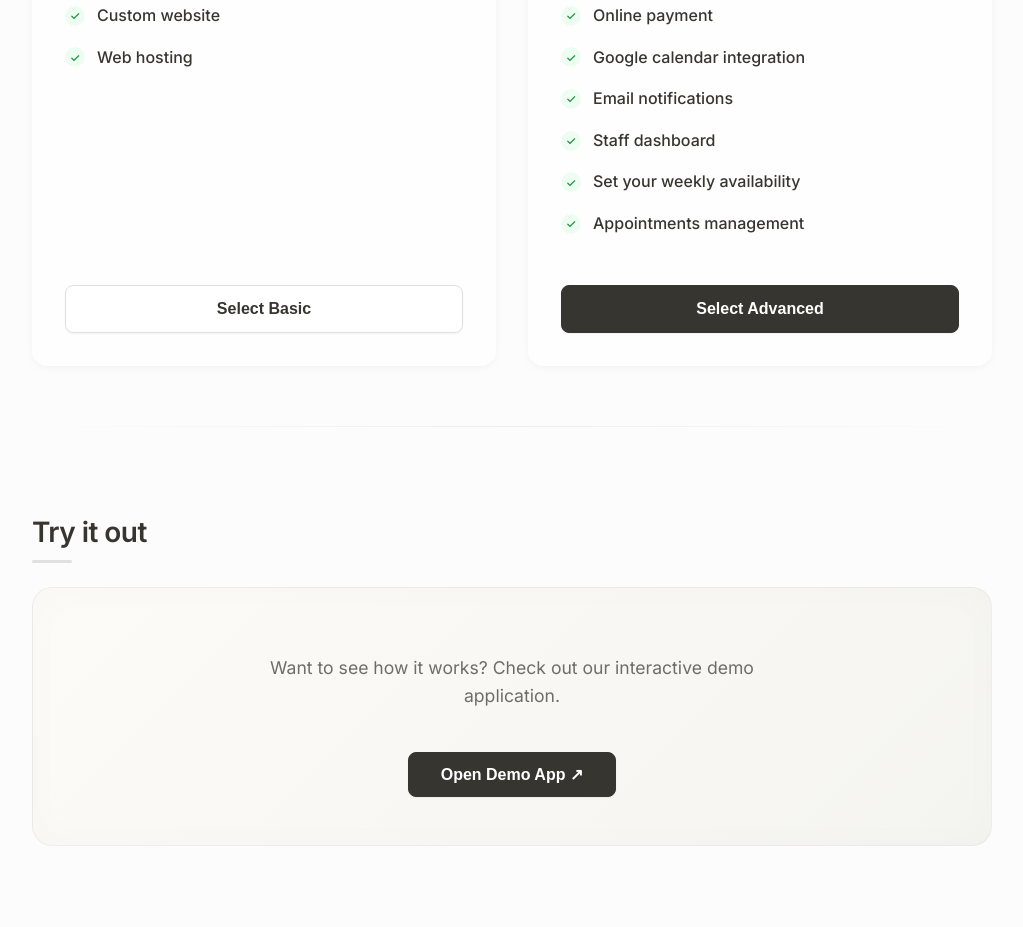
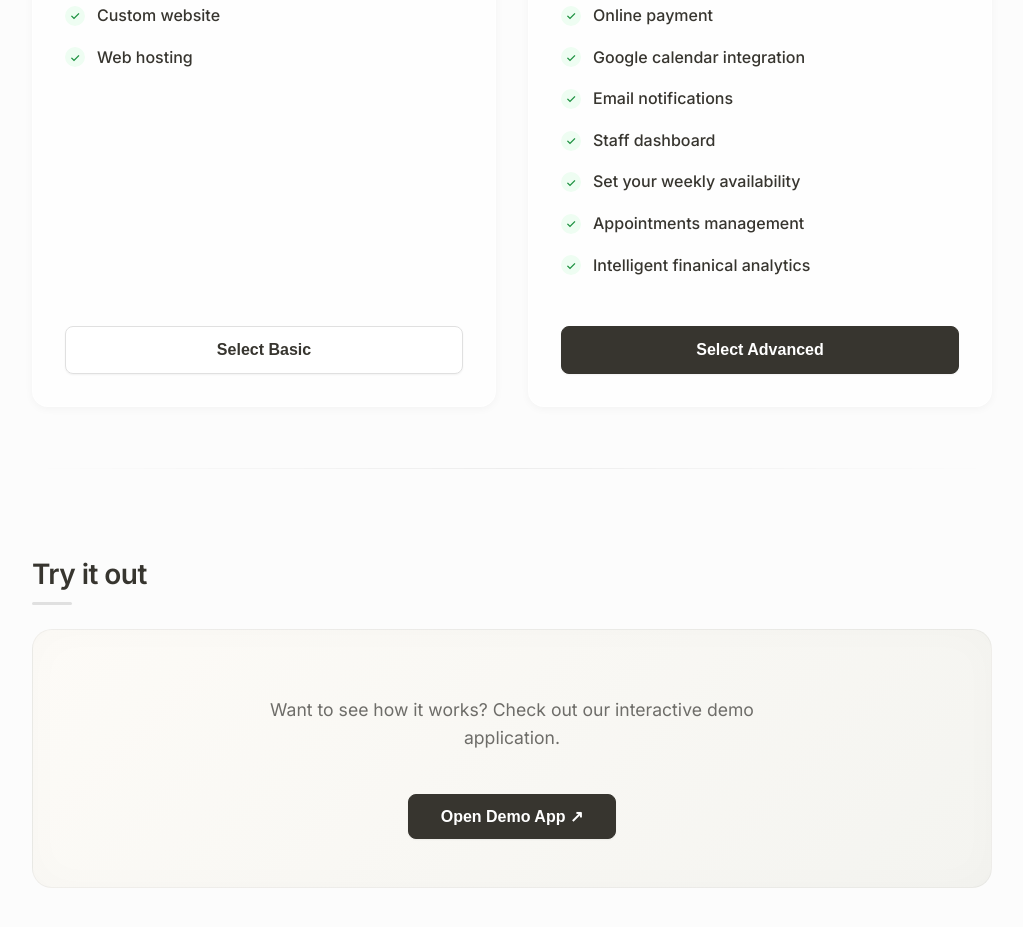
Before and after one commit to JahanU/boka, a plain HTML site: page index.html in a window 1280 px wide. Shown: the part 1586-2513 px from the top of the page, without its empty margins (128-1151 px from the left). Drawn offline with Linux system fonts and the light colour scheme.

Commit message:
features update

```diff
--- a/index.html
+++ b/index.html
@@ -81,6 +81,7 @@
                         <li><span class="check">✓</span> Staff dashboard</li>
                         <li><span class="check">✓</span> Set your weekly availability</li>
                         <li><span class="check">✓</span> Appointments management</li>
+                        <li><span class="check">✓</span> Intelligent finanical analytics</li>
                     </ul>
                     <button class="cta-button primary">Select Advanced</button>
                 </div>
```
Also changed, not shown: 1 other file.
